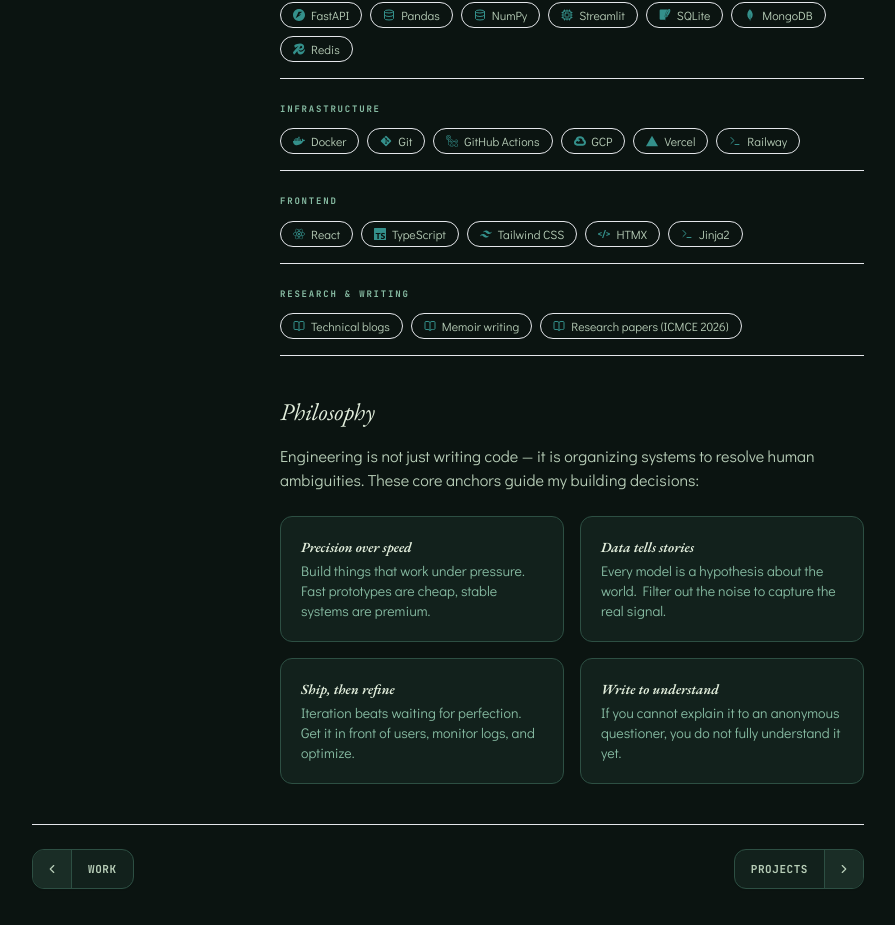
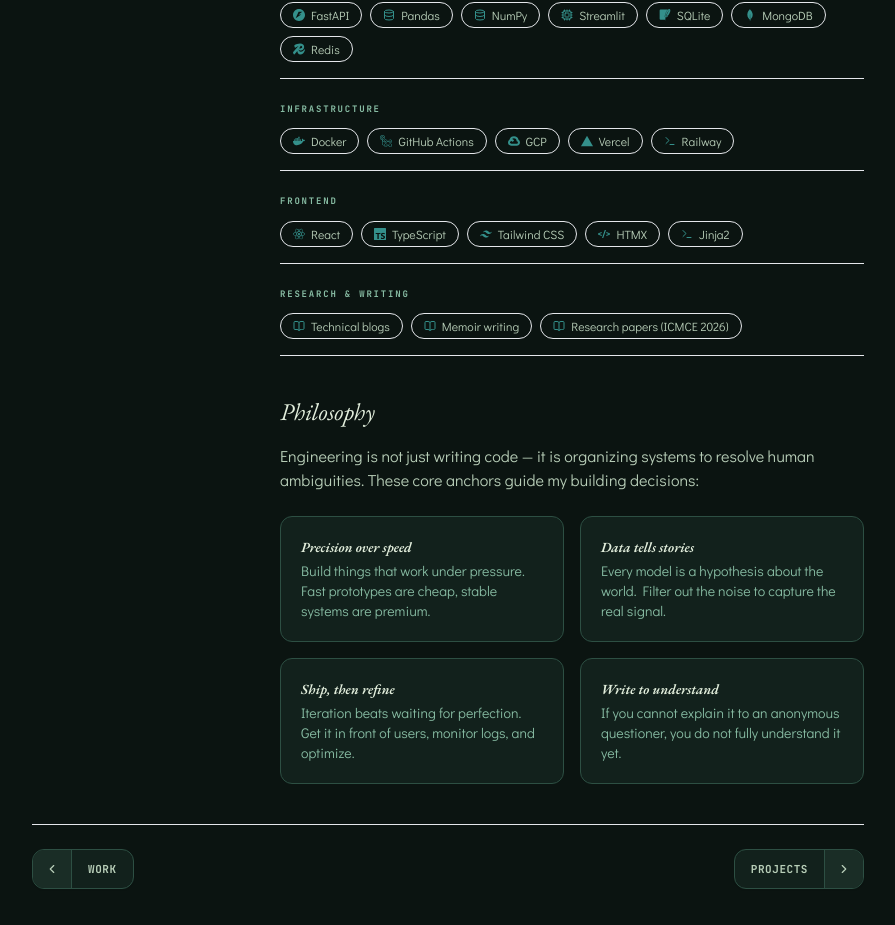
Before and after one commit to geetikavasistha-01/Geetika-s-Portfolio, a React (Vite) app in the folder frontend/: page /about in a window 1280 px wide. Shown: the part 1358-2283 px from the top of the page, without its empty margins (192-1087 px from the left). Built offline with nearby package versions, Linux system fonts and the light colour scheme; no server answers; a web font is replaced by a local one.

Commit message:
fix: remove Git from Infrastructure skill groups

```diff
--- a/frontend/src/pages/About.tsx
+++ b/frontend/src/pages/About.tsx
@@ -57,7 +57,6 @@
     label: 'INFRASTRUCTURE',
     skills: [
       { name: 'Docker', icon: <FaDocker size={12} className="text-[#34908B]" /> },
-      { name: 'Git', icon: <FaGitAlt size={12} className="text-[#34908B]" /> },
       { name: 'GitHub Actions', icon: <SiGithubactions size={12} className="text-[#34908B]" /> },
       { name: 'GCP', icon: <SiGooglecloud size={12} className="text-[#34908B]" /> },
       { name: 'Vercel', icon: <SiVercel size={12} className="text-[#34908B]" /> },
```
